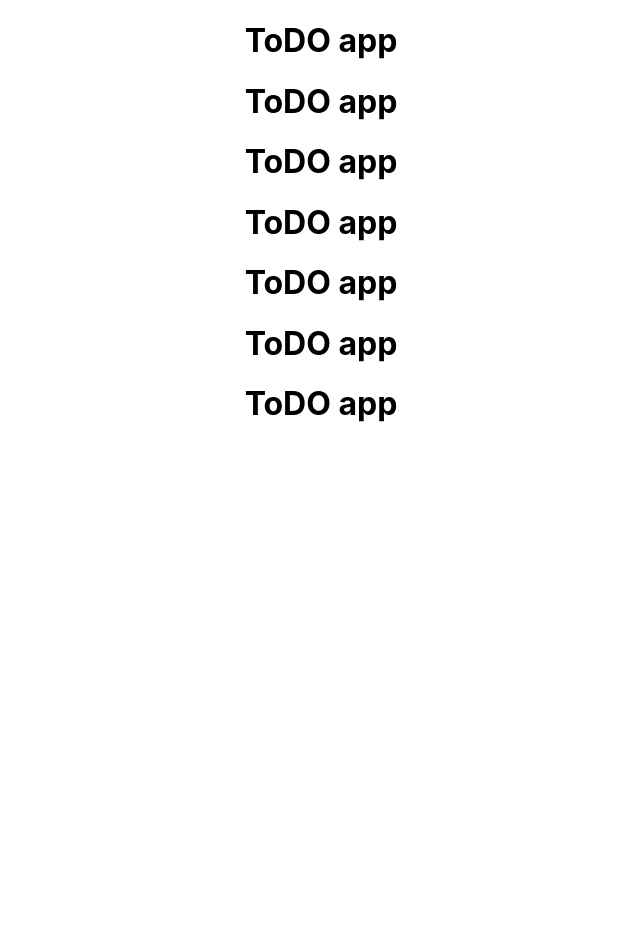
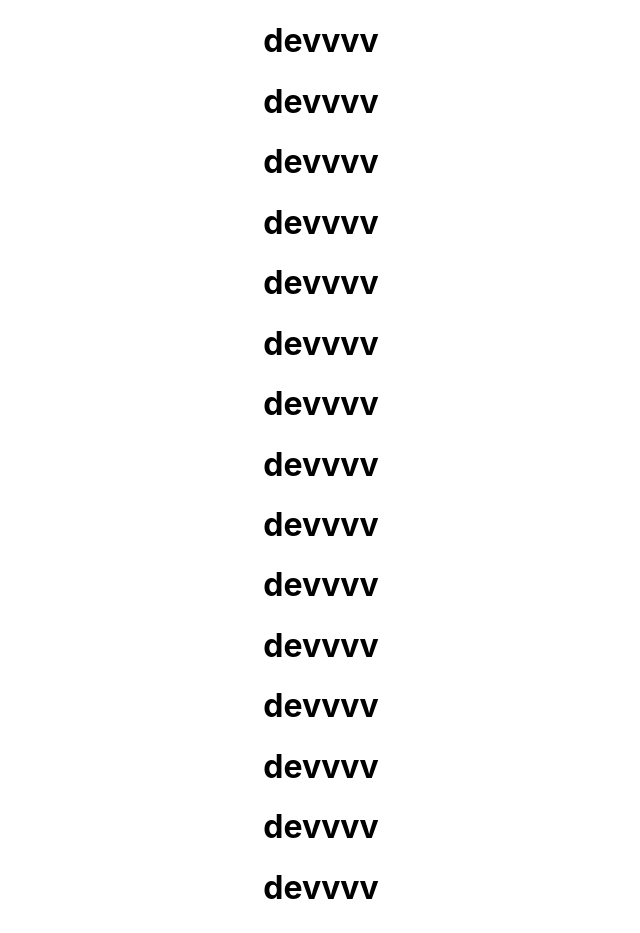
Before and after one commit to harisliv/todoapp-v2, a React (Create React App) app: page / in a window 1280 px wide. Shown: the top 933 px of the page, without its empty margins (319-959 px from the left). Before the commit the page ends 800 px from the top, so only its background shows below. Built offline with nearby package versions, Linux system fonts and the light colour scheme.

Commit message:
second test dev

```diff
--- a/src/App.js
+++ b/src/App.js
@@ -3,13 +3,24 @@ import './App.css';
 function App() {
   return (
     <div className="App">
-      <h1>ToDO app</h1>
-      <h1>ToDO app</h1>
-      <h1>ToDO app</h1>
-      <h1>ToDO app</h1>
-      <h1>ToDO app</h1>
-      <h1>ToDO app</h1>
-      <h1>ToDO app</h1>
+      <h1>devvvv</h1>
+      <h1>devvvv</h1>
+      <h1>devvvv</h1>
+      <h1>devvvv</h1>
+      <h1>devvvv</h1>
+      <h1>devvvv</h1>
+      <h1>devvvv</h1>
+      <h1>devvvv</h1>
+      <h1>devvvv</h1>
+      <h1>devvvv</h1>
+      <h1>devvvv</h1>
+      <h1>devvvv</h1>
+      <h1>devvvv</h1>
+      <h1>devvvv</h1>
+      <h1>devvvv</h1>
+      <h1>devvvv</h1>
+      <h1>devvvv</h1>
+
     </div>
   );
 }
```
Also changed, not shown: src/dev.js (added), src/test.js (added).
